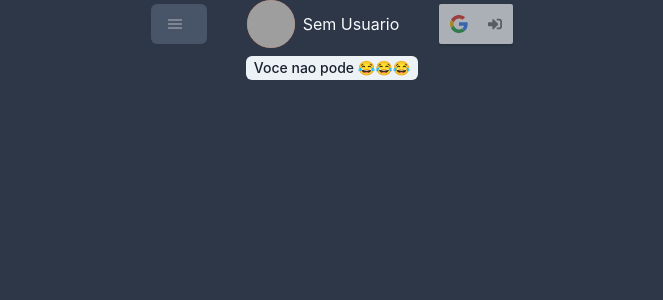
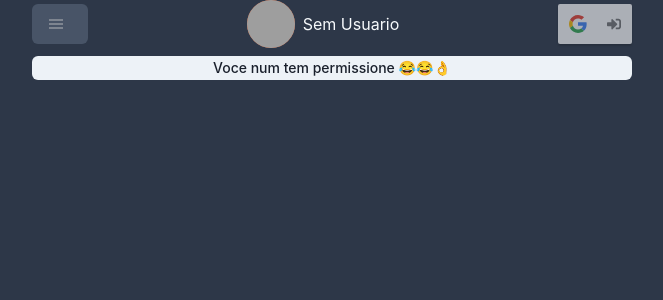
Before and after one commit to kidmortal/next-kid, a Next.js app: page / in a window 1280 px wide. Shown: the top 300 px of the page, without its empty margins (308-971 px from the left). Built offline with nearby package versions, Linux system fonts and the light colour scheme; grey boxes are pictures that could not be loaded.

Commit message:
finalized

```diff
--- a/src/components/BaixarContaAReceberForm.tsx
+++ b/src/components/BaixarContaAReceberForm.tsx
@@ -108,7 +108,7 @@ export function BaixarContaAReceberForm() {
   }
 
   return (
-    <Stack width={[200, 300, 400]}>
+    <Stack>
       <Input
         borderColor="red.600"
         _hover={{ borderColor: "red.400" }}
--- a/src/pages/api/hello.ts
+++ /dev/null
@@ -1,5 +0,0 @@
-// Next.js API route support: https://nextjs.org/docs/api-routes/introduction
-
-export default (req, res) => {
-  res.status(200).json({ name: 'John Doe' })
-}
--- a/src/pages/index.tsx
+++ b/src/pages/index.tsx
@@ -24,6 +24,7 @@ import { useAppContext } from "../context/AppContext";
 
 export default function Home() {
   const { user, setUser } = useAppContext();
+  let allowedEmails = ["kidmortal@gmail.com", "deiascully@gmail.com"];
   function formatCurrency(value) {
     return new Intl.NumberFormat("pt-BR", {
       style: "currency",
@@ -35,18 +36,22 @@ export default function Home() {
     console.log(user);
   }, [user]);
 
+  function auth() {
+    if (allowedEmails.includes(user?.email)) return <BaixarContaAReceberForm />;
+    else
+      return <Tag justifyContent="center">Voce num tem permissione 😂😂👌</Tag>;
+  }
+
   return (
     <Stack align="center" spacing={2}>
-      <HStack spacing={10}>
-        <SideMenu />
-        <Profile />
-        <GoogleLoginButton />
-      </HStack>
-      {user?.email === "deiascully@gmail.com" ? (
-        <BaixarContaAReceberForm />
-      ) : (
-        <Tag>Voce nao pode 😂😂😂</Tag>
-      )}
+      <Stack width={[200, 300, 400, 600]}>
+        <HStack justify="space-between" spacing={10}>
+          <SideMenu />
+          <Profile />
+          <GoogleLoginButton />
+        </HStack>
+        {auth()}
+      </Stack>
     </Stack>
   );
 }
```
